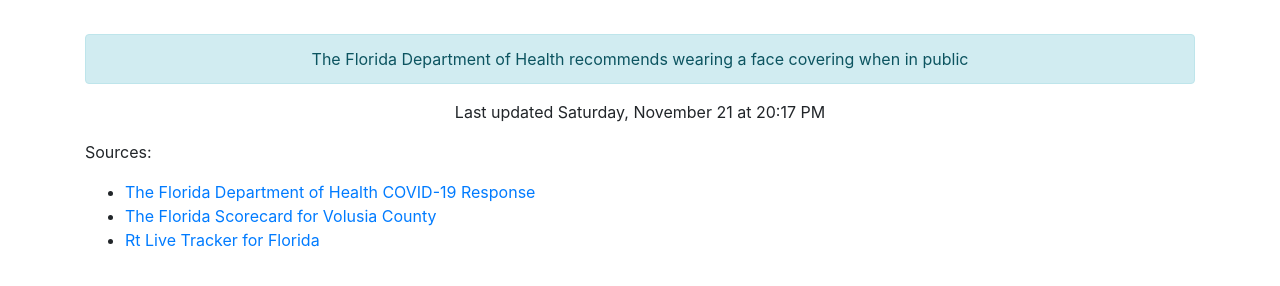
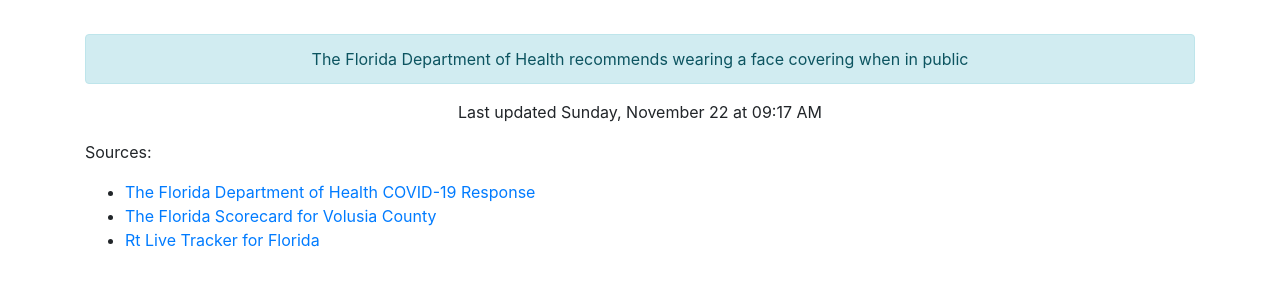
Before and after one commit to thinkjson/timeforchurch, a Jekyll site: the page built from index.md, in a window 1280 px wide. Shown: the part 586-872 px from the top of the page. Built offline with Jekyll 4.4.1, drawn with Linux system fonts in a browser that asks for light colours; our own code applies the rules of GitHub Pages for plain Markdown files.

Commit message:
Updating data

```diff
--- a/_includes/data.html
+++ b/_includes/data.html
@@ -10,4 +10,4 @@
     <div class="outcome text-success">YES</div>
     <div class="alert alert-info" role="alert">The Florida Department of Health recommends wearing a face covering when in public</div>
 
-    <p>Last updated Saturday, November 21 at 20:17 PM</p>
+    <p>Last updated Sunday, November 22 at 09:17 AM</p>
```
